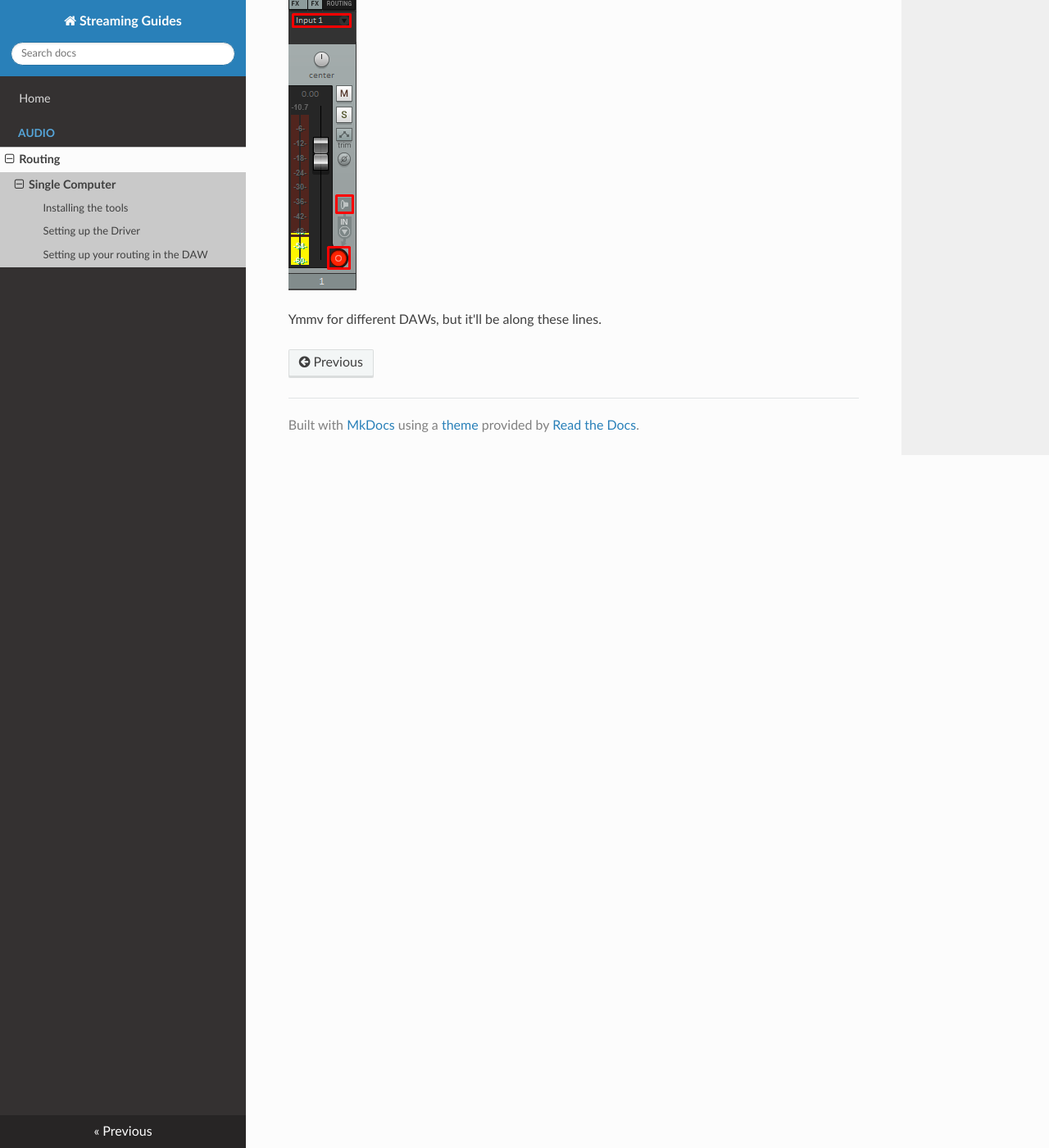
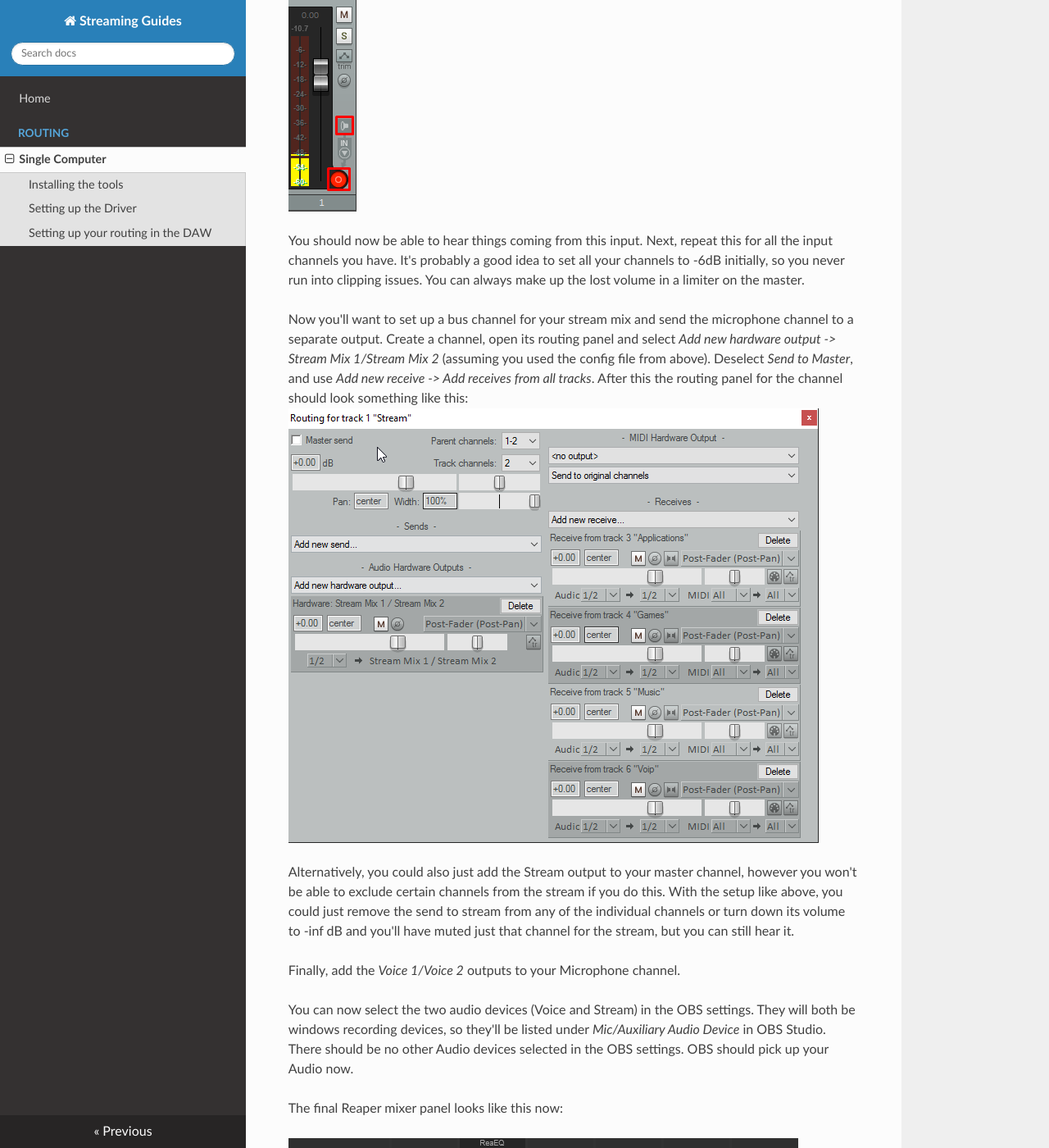
Before and after one commit to twitch-guides/audio, an MkDocs documentation site: the page built from docs/audio/routing-single.md, in a window 1280 px wide and 1400 px high, scrolled down 2501 px. Shown: the whole window at 82% size. Built offline with MkDocs 1.6.1, drawn with Linux system fonts in a browser that asks for light colours; nearby versions of some CDN libraries; old or Windows-style settings are respelled for this version of MkDocs; some of the changed text lies outside the part shown.

Commit message:
finished daw routing guide

```diff
--- a/docs/audio/routing-single.md
+++ b/docs/audio/routing-single.md
@@ -65,13 +65,34 @@ is basically the same for any channel, whether it's a Microphone, an Application
 * Turn Monitoring to ON
 * Arm the Track for Recording
 
-You should now be able to hear things coming from this input. It's probably a good idea to set all your channels to -6dB
-initially, so you never run into clipping issues. To tune the volume of your stream as a whole, you can make up the lost
-volume by putting a
+![Microphone channel](../resources/reaper-channel.png)
 
-![Reaper ASIO settings](../resources/reaper-channel.png)
+You should now be able to hear things coming from this input. Next, repeat this for all the input channels you have.
+It's probably a good idea to set all your channels to -6dB initially, so you never run into clipping issues. You can
+always make up the lost volume in a limiter on the master.
 
-Ymmv for different DAWs, but it'll be along these lines.
+Now you'll want to set up a bus channel for your stream mix and send the microphone channel to a separate output. Create
+a channel, open its routing panel and select *Add new hardware output -> Stream Mix 1/Stream Mix 2* (assuming you used
+the config file from above). Deselect *Send to Master*, and use *Add new receive -> Add receives from all tracks*. After
+this the routing panel for the channel should look something like this: ![Routing panel](../resources/stream-routing.png)
+
+Alternatively, you could also just add the Stream output to your master channel, however you won't be able to exclude
+certain channels from the stream if you do this. With the setup like above, you could just remove the send to stream from
+any of the individual channels or turn down its volume to -inf dB and you'll have muted just that channel for the stream,
+but you can still hear it.
+
+Finally, add the *Voice 1/Voice 2* outputs to your Microphone channel.
+
+You can now select the two audio devices (Voice and Stream) in the OBS settings. They will both be windows recording devices, so they'll
+be listed under *Mic/Auxiliary Audio Device* in OBS Studio. There should be no other Audio devices selected in the OBS settings.
+OBS should pick up your Audio now.
+
+The final Reaper mixer panel looks like this now:
+
+![Mixer](../resources/reaper-mixer.png)
+
+Next, you could add some VST plugins to your voice channel (like I have done here) and continue to customize things however
+you need them.
 
 [SAR]: https://github.com/eiz/SynchronousAudioRouter/releases "Synchronous Audio Router"
 [Asio4All]: http://www.asio4all.com/
--- a/mkdocs.yml
+++ b/mkdocs.yml
@@ -2,6 +2,5 @@ site_name: Streaming Guides
 theme: readthedocs
 pages:
   - Home: index.md
-  - Audio:
-    - Routing:
-      - Single Computer: audio/routing-single.md
+  - Routing:
+    - Single Computer: audio/routing-single.md
```
Also changed, not shown: docs/resources/reaper-mixer.png, docs/resources/stream-routing.png (added).
